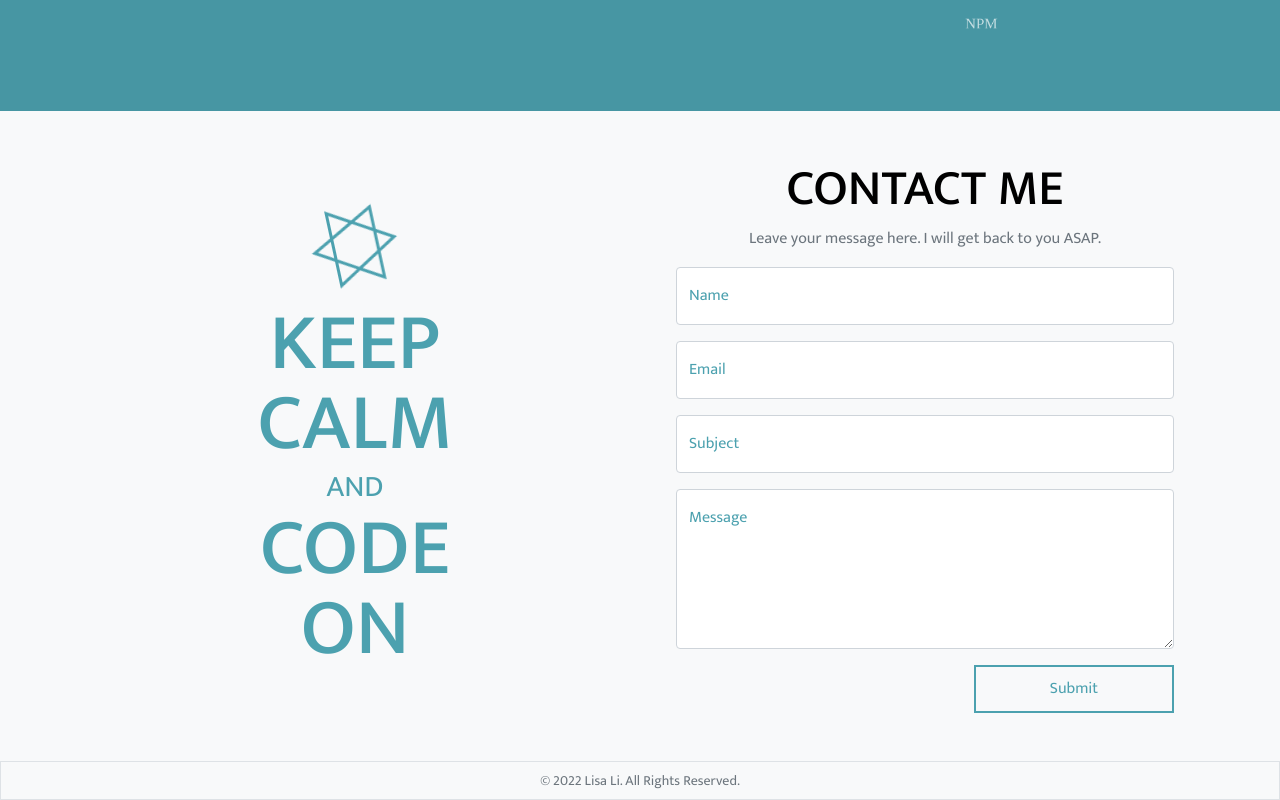
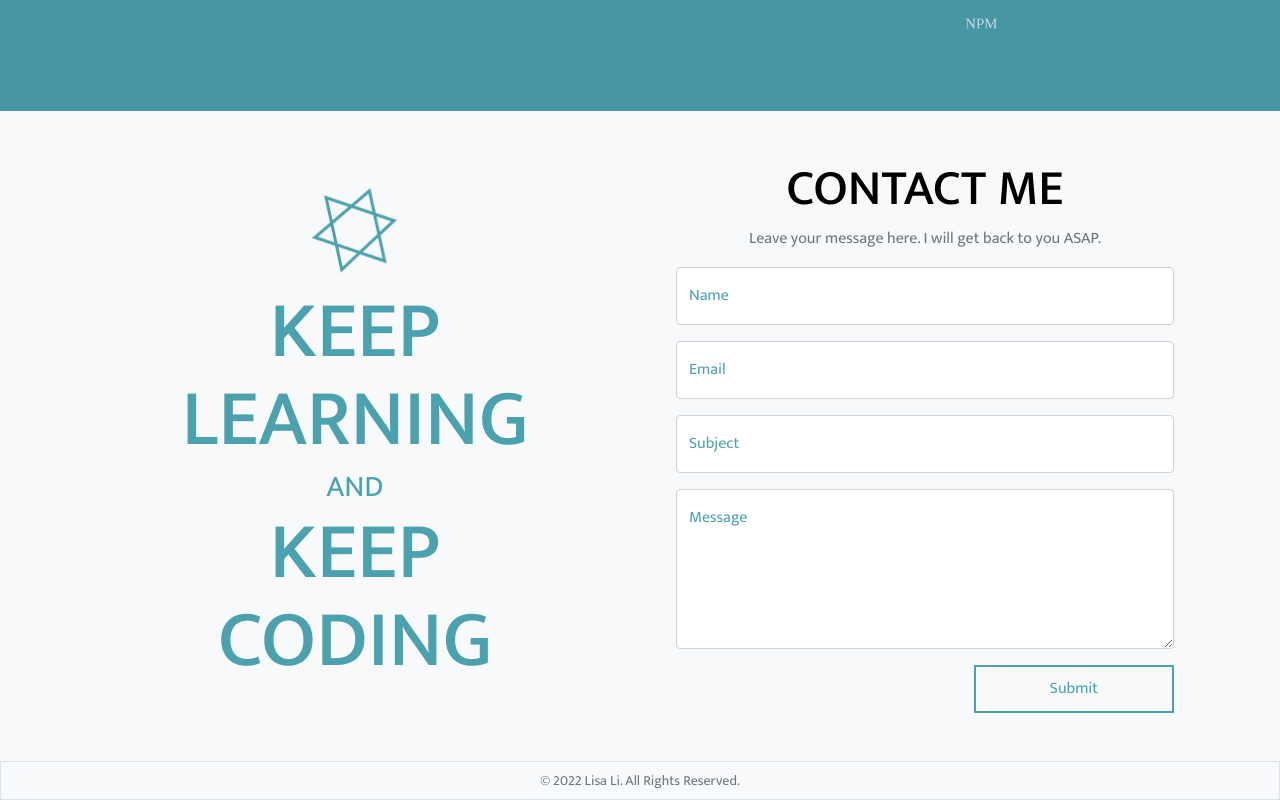
Before and after one commit to 2016lisali/lisas_portfolio, a React (Create React App) app: page / in a window 1280 px wide. Shown: the part 2174-2974 px from the top of the page. Built offline with nearby package versions, Linux system fonts and the light colour scheme.

Commit message:
change slogen

```diff
--- a/src/app.scss
+++ b/src/app.scss
@@ -18,7 +18,7 @@
     h3 {
       font-size: 80px;
       margin-bottom: 0;
-      line-height: 1;
+      line-height: 1.1;
       @include mobile {
         font-size: 60px;
       }
--- a/src/components/Contact.jsx
+++ b/src/components/Contact.jsx
@@ -27,10 +27,10 @@ export default function Contact() {
           {/* <img src="./assets/keepcalm.jpg" className="" alt="keep calm" /> */}
           <img src="./assets/star.svg" className="mb-3" alt="star" />
           <h3>KEEP</h3>
-          <h3>CALM</h3>
+          <h3>LEARNING</h3>
           <p>AND</p>
-          <h3>CODE</h3>
-          <h3>ON</h3>
+          <h3>KEEP</h3>
+          <h3>CODING</h3>
         </Col>
         <Col md className="d-flex flex-column justify-content-center align-items-center">
           <h1 className="text-center">CONTACT ME</h1>
```
